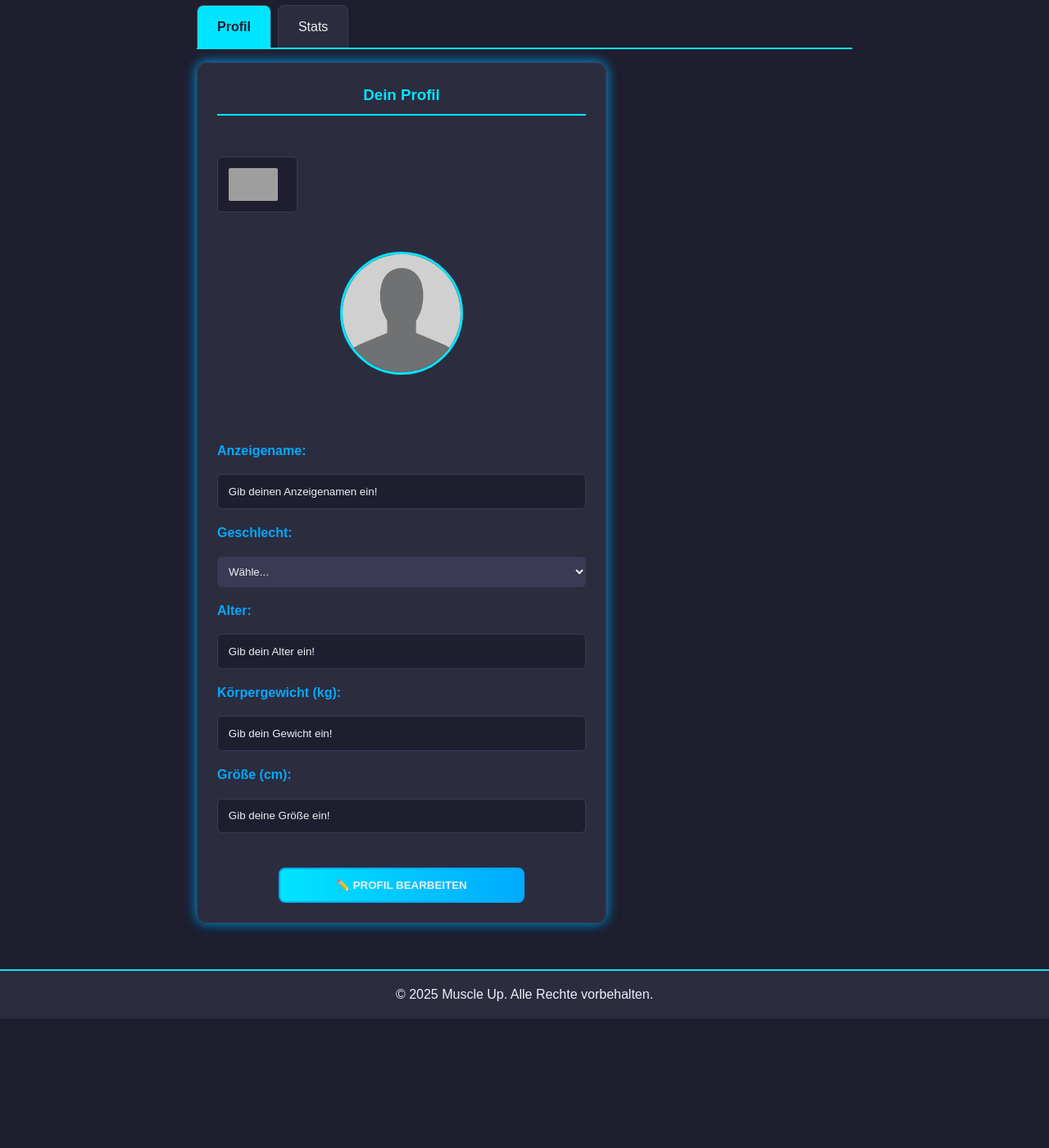
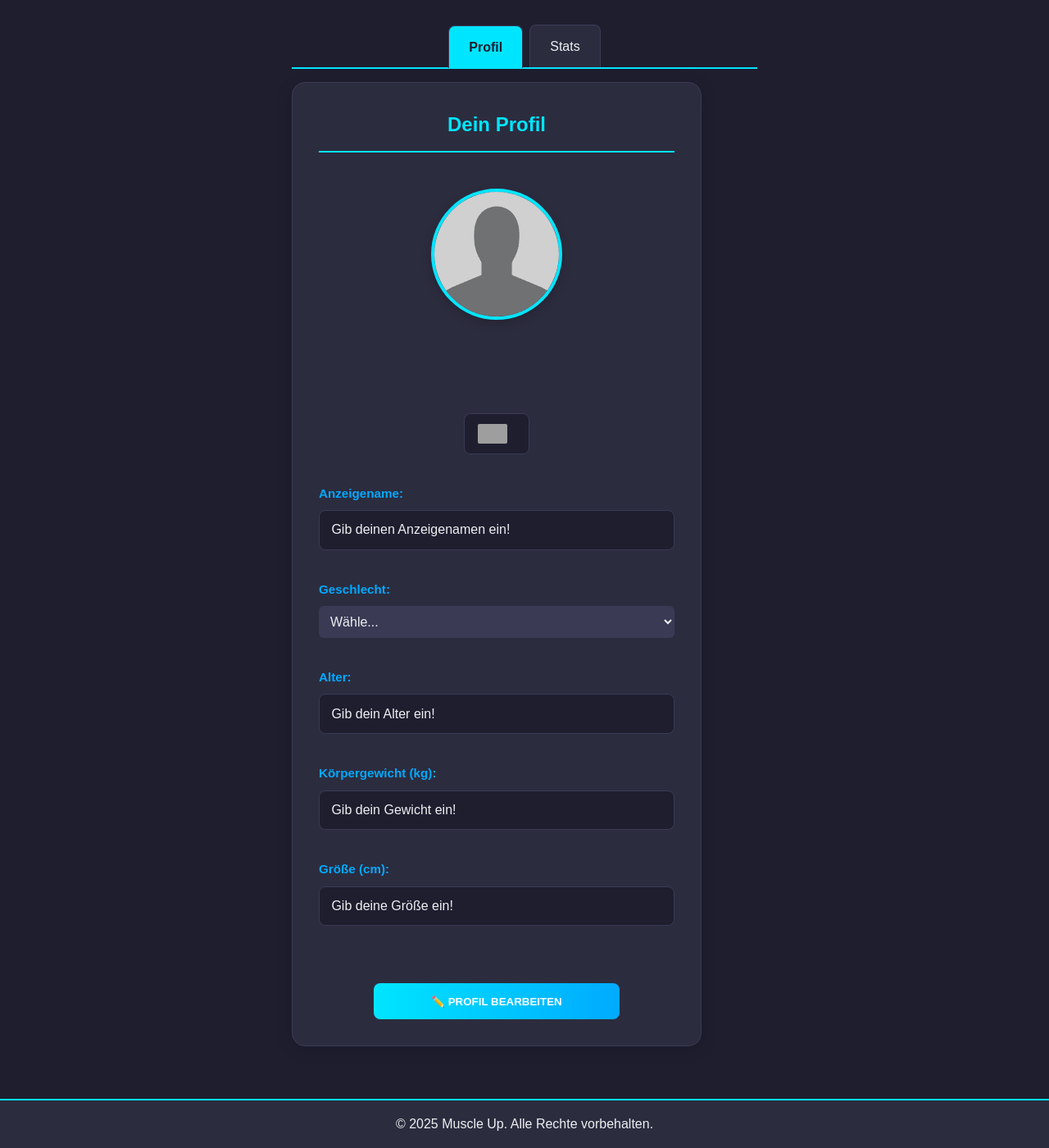
Before and after one commit to TendouToru/Muscle-UP, a Flask app: template Muscle Up/templates/profile.html in a window 1280 px wide. Shown: the part 302-1702 px from the top of the page at 82% size. Before the commit the page ends 1544 px from the top, so only its background shows below. Run offline with Flask 3, Linux system fonts and the light colour scheme; the template is opened without the code that fills it, so the values that code supplies are empty; grey boxes are pictures that could not be loaded.

Commit message:
neuer style

```diff
--- a/Muscle Up/templates/profile.html
+++ b/Muscle Up/templates/profile.html
@@ -12,6 +12,7 @@
             display: flex;
             margin-bottom: 1rem;
             border-bottom: 2px solid var(--primary);
+            justify-content: center;
         }
 
         .tab {
@@ -21,15 +22,16 @@
             border: 1px solid var(--accent-dark);
             border-bottom: none;
             border-radius: 8px 8px 0 0;
-            margin-right: 0.5rem;
+            margin: 0 0.25rem;
             transition: all 0.3s;
-            justify-content: center;
+            font-weight: 500;
         }
 
         .tab.active {
             background-color: var(--primary);
             color: var(--background);
             font-weight: bold;
+            transform: translateY(1px);
         }
 
         .tab-content {
@@ -42,133 +44,210 @@
 
         .profile-container {
             width: 100%;
-            max-width: 800px;
+            max-width: 600px;
             margin: 0 auto;
+            padding: 0 1rem;
         }
 
         .profile-card, .stats-card {
             background-color: var(--card-bg);
-            padding: 1.5rem;
-            border-radius: 12px;
-            box-shadow: 0 0 15px var(--secondary), 0 4px 15px rgba(0,0,0,0.5);
+            padding: 2rem;
+            border-radius: 16px;
+            box-shadow: 0 4px 20px rgba(0,0,0,0.15);
             border: 1px solid var(--accent-dark);
-            margin-bottom: 1.5rem;
+            margin-bottom: 2rem;
         }
 
         .profile-card h3, .stats-card h3 {
             color: var(--primary);
             text-align: center;
-            margin-bottom: 1.5rem;
+            margin: 0 0 1.5rem 0;
+            padding-bottom: 0.75rem;
             border-bottom: 2px solid var(--primary);
-            padding-bottom: 0.5rem;
+            font-size: 1.5rem;
         }
 
         .form-profile {
             display: flex;
             flex-direction: column;
-            gap: 1rem;
+            gap: 1.25rem;
+        }
+
+        .form-group {
+            display: flex;
+            flex-direction: column;
+            gap: 0.5rem;
         }
 
         .form-profile label {
-            font-weight: bold;
+            font-weight: 600;
             color: var(--secondary);
+            font-size: 0.95rem;
         }
 
         .form-profile input, .form-profile select {
-            padding: 0.8rem;
-            border-radius: 6px;
+            padding: 0.9rem;
+            border-radius: 8px;
             border: 1px solid var(--accent-dark);
             background-color: var(--background);
             color: var(--text);
+            font-size: 1rem;
+            transition: border-color 0.3s, box-shadow 0.3s;
+        }
+
+        .form-profile input:focus, .form-profile select:focus {
+            outline: none;
+            border-color: var(--primary);
+            box-shadow: 0 0 0 3px rgba(76, 175, 80, 0.2);
         }
 
         .profile-pic-container {
             display: flex;
             flex-direction: column;
             align-items: center;
-            margin-bottom: 1rem;
+            margin-bottom: 1.5rem;
         }
 
         .profile-pic-container img.pfp {
-            width: 150px;
-            height: 150px;
+            width: 160px;
+            height: 160px;
             border-radius: 50%;
             object-fit: cover;
-            border: 3px solid var(--primary);
-            margin-bottom: 1rem;
+            border: 4px solid var(--primary);
+            margin-bottom: 1.25rem;
+            box-shadow: 0 4px 12px rgba(0,0,0,0.2);
         }
 
         .form-buttons {
             display: flex;
             gap: 1rem;
             justify-content: center;
-            margin-top: 1rem;
+            margin-top: 1.5rem;
+        }
+
+        .button {
+            padding: 0.9rem 1.5rem;
+            border-radius: 8px;
+            border: none;
+            font-weight: 600;
+            cursor: pointer;
+            transition: all 0.3s;
+        }
+
+        #editBtn {
+            background-color: var(--primary);
+            color: white;
+        }
+
+        #editBtn:hover {
+            background-color: var(--secondary);
+            transform: translateY(-2px);
+        }
+
+        #saveBtn {
+            background-color: #4caf50;
+            color: white;
+        }
+
+        #saveBtn:hover {
+            background-color: #3d8b40;
+            transform: translateY(-2px);
+        }
+
+        #uploadBtn {
+            background-color: #2196F3;
+            color: white;
+            margin-top: 0.5rem;
+            padding: 0.7rem 1.2rem;
+        }
+
+        #uploadBtn:hover {
+            background-color: #0b7dda;
         }
 
         .xp-bar {
             width: 100%;
-            height: 20px;
+            height: 22px;
             background-color: var(--background);
-            border-radius: 10px;
+            border-radius: 11px;
             overflow: hidden;
-            margin: 0.5rem 0;
+            margin: 0.75rem 0;
+            box-shadow: inset 0 1px 3px rgba(0,0,0,0.2);
         }
 
         .xp-fill {
             height: 100%;
-            background-color: var(--primary);
+            background: linear-gradient(90deg, var(--primary), var(--secondary));
             transition: width 0.5s ease;
+            border-radius: 11px;
         }
 
         .attributes {
             display: flex;
             flex-direction: column;
-            gap: 0.5rem;
-            margin-top: 1rem;
+            gap: 0.75rem;
+            margin-top: 1.5rem;
         }
 
         .attr {
             display: flex;
             justify-content: space-between;
-            padding: 0.5rem;
-            background-color: rgba(0, 0, 0, 0.1);
-            border-radius: 6px;
+            padding: 0.75rem;
+            background-color: rgba(0, 0, 0, 0.08);
+            border-radius: 8px;
+            font-size: 1.05rem;
+        }
+
+        .attr span {
+            font-weight: 600;
         }
 
         .flag-dropdown {
             position: relative;
             margin-bottom: 1rem;
+            display: flex;
+            justify-content: center;
         }
 
         .flag-btn {
             display: flex;
             align-items: center;
-            gap: 0.5rem;
-            padding: 0.8rem;
+            gap: 0.75rem;
+            padding: 0.75rem 1rem;
             background-color: var(--background);
             border: 1px solid var(--accent-dark);
-            border-radius: 6px;
+            border-radius: 8px;
             cursor: pointer;
+            transition: all 0.3s;
+        }
+
+        .flag-btn:hover, .flag-btn.active {
+            border-color: var(--primary);
+            box-shadow: 0 0 0 2px rgba(76, 175, 80, 0.2);
         }
 
         .flag-btn img {
-            width: 60px;
-            height: 40px;
+            width: 36px;
+            height: 24px;
             object-fit: cover;
+            border-radius: 2px;
         }
 
         .flag-menu {
             position: absolute;
             top: 100%;
-            left: 0;
-            width: 100%;
+            left: 50%;
+            transform: translateX(-50%);
+            width: 200px;
             background-color: var(--card-bg);
             border: 1px solid var(--accent-dark);
-            border-radius: 6px;
-            max-height: 200px;
+            border-radius: 8px;
+            max-height: 250px;
             overflow-y: auto;
             display: none;
             z-index: 1000;
+            box-shadow: 0 4px 15px rgba(0,0,0,0.15);
+            margin-top: 0.5rem;
         }
 
         .flag-menu.show {
@@ -178,9 +257,10 @@
         .flag-menu div {
             display: flex;
             align-items: center;
-            gap: 0.5rem;
-            padding: 0.5rem;
+            gap: 0.75rem;
+            padding: 0.75rem;
             cursor: pointer;
+            transition: background-color 0.2s;
         }
 
         .flag-menu div:hover {
@@ -191,12 +271,63 @@
             width: 30px;
             height: 20px;
             object-fit: cover;
+            border-radius: 2px;
         }
 
         .upload-message {
             text-align: center;
-            margin: 0.5rem 0;
-            font-weight: bold;
+            margin: 0.75rem 0;
+            font-weight: 600;
+            padding: 0.5rem;
+            border-radius: 6px;
+        }
+
+        .stats-content {
+            text-align: center;
+        }
+
+        .stats-content p {
+            margin: 0.75rem 0;
+            font-size: 1.1rem;
+        }
+
+        .stats-content strong {
+            color: var(--primary);
+        }
+
+        .stats-card img.pfp {
+            width: 120px;
+            height: 120px;
+            border-radius: 50%;
+            object-fit: cover;
+            margin: 0 auto 1.5rem;
+            display: block;
+            border: 3px solid var(--primary);
+            box-shadow: 0 4px 10px rgba(0,0,0,0.15);
+        }
+
+        @media (max-width: 768px) {
+            .profile-container {
+                padding: 0 0.5rem;
+            }
+
+            .profile-card, .stats-card {
+                padding: 1.5rem;
+            }
+
+            .profile-pic-container img.pfp {
+                width: 140px;
+                height: 140px;
+            }
+
+            .form-buttons {
+                flex-direction: column;
+            }
+
+            .tab {
+                padding: 0.7rem 1.2rem;
+                font-size: 0.9rem;
+            }
         }
     </style>
 </head>
@@ -250,7 +381,7 @@
         </header>
 
         <main class="content">
-            <h2>Willkommen, {{ profile.name or '' }}!</h2>
+            <h2 style="text-align: center; margin-bottom: 1.5rem;">Willkommen, {{ profile.name or '' }}!</h2>
 
             <div class="profile-container">
 
@@ -266,7 +397,16 @@
                         <form method="post" class="form-profile" id="profileForm" enctype="multipart/form-data">
                             <h3>Dein Profil</h3>
 
-                            <div class="form-group">
+                            <div class="profile-pic-container">
+                                <img id="profile-pic-display" src="{{ current_user_profile.profile_pic_url if current_user_profile else url_for('static', filename='profile_pics/default.png') }}"
+            alt="Profilbild" class="pfp"
+            onerror="this.src='{{ url_for('static', filename='profile_pics/default.png') }}'">
+
+                                <input type="file" id="profile_pic" name="profile_pic" accept="image/*" style="display: none;">
+                                <button type="button" class="button" id="uploadBtn" style="display: none;">Profilbild hochladen</button>
+                                <div id="upload-message" class="upload-message"></div>
+                            </div>
+
                             <div class="flag-dropdown" id="flagDropdown">
                                 <button class="flag-btn" id="selectedFlag" type="button">
                                     <img src="https://flagcdn.com/w40/{{ profile.region or 'de' }}.png"
@@ -286,37 +426,36 @@
                                     <div data-value="ir"><img src="https://flagcdn.com/w40/ir.png" alt="Iran"> Iran</div>
                                 </div>
                             </div>
+
+                            <div class="form-group">
+                                <label for="username">Anzeigename:</label>
+                                <input type="text" id="username" placeholder="Gib deinen Anzeigenamen ein!" name="username" value="{{ profile.name or '' }}" disabled>
                             </div>
 
-                            <div class="profile-pic-container">
-                                <img id="profile-pic-display" src="{{ current_user_profile.profile_pic_url if current_user_profile else url_for('static', filename='profile_pics/default.png') }}"
-            alt="Profilbild" class="pfp"
-            onerror="this.src='{{ url_for('static', filename='profile_pics/default.png') }}'">
-
-                                <input type="file" id="profile_pic" name="profile_pic" accept="image/*" style="display: none;">
-                                <button type="button" class="button" id="uploadBtn" style="display: none;">Profilbild hochladen</button>
-                            </div>
-                            <div id="upload-message" class="upload-message"></div>
-
-                            <label>Anzeigename:</label>
-                            <input type="text" placeholder="Gib deinen Anzeigenamen ein!" name="username" value="{{ profile.name or '' }}" disabled>
-
-                            <label>Geschlecht:</label>
+                            <div class="form-group">
+                                <label for="gender">Geschlecht:</label>
                                 <select name="gender" id="gender" disabled>
                                     <option value="">Wähle...</option>
                                     <option value="male" {% if profile and profile.gender == "male" %}selected{% endif %}>Männlich</option>
                                     <option value="female" {% if profile and profile.gender == "female" %}selected{% endif %}>Weiblich</option>
                                     <option value="divers" {% if profile and profile.gender == "divers" %}selected{% endif %}>Divers</option>
                                 </select>
+                            </div>
 
-                            <label>Alter:</label>
-                            <input type="number" placeholder="Gib dein Alter ein!" name="age" value="{{ profile.age }}" disabled>
+                            <div class="form-group">
+                                <label for="age">Alter:</label>
+                                <input type="number" id="age" placeholder="Gib dein Alter ein!" name="age" value="{{ profile.age }}" disabled>
+                            </div>
 
-                            <label>Körpergewicht (kg):</label>
-                            <input type="number" placeholder="Gib dein Gewicht ein!" step="0.1" name="bodyweight" value="{{ profile.bodyweight or '' }}" disabled>
+                            <div class="form-group">
+                                <label for="bodyweight">Körpergewicht (kg):</label>
+                                <input type="number" id="bodyweight" placeholder="Gib dein Gewicht ein!" step="0.1" name="bodyweight" value="{{ profile.bodyweight or '' }}" disabled>
+                            </div>
 
-                            <label>Größe (cm):</label>
-                            <input type="number" placeholder="Gib deine Größe ein!" name="height" value="{{ profile.height or '' }}" disabled>
+                            <div class="form-group">
+                                <label for="height">Größe (cm):</label>
+                                <input type="number" id="height" placeholder="Gib deine Größe ein!" name="height" value="{{ profile.height or '' }}" disabled>
+                            </div>
 
                             <div class="form-buttons">
                                 <button type="button" class="button" id="editBtn">✏️ Profil bearbeiten</button>
@@ -330,6 +469,8 @@
                 <div class="tab-content" id="stats-tab">
                     <section class="stats-card">
                         <h3>Meine Stats</h3>
+
+                        <div class="stats-content">
                             <img src="{{ url_for('static', filename='ranks/' ~ rank ~ '.jpg') }}" alt="Rang" class="pfp">
                             <p>Level: <strong>{{ level }}</strong> | Rang: <strong>{{ rank_name }}</strong></p>
                             <p>XP: <strong>{{ xp_remaining }}</strong> / <strong>{{ xp_for_next }}</strong></p>
@@ -351,6 +492,7 @@
                                 <div class="attr"><span>💪 Stärke:</span> {{ kraft }}</div>
                                 <div class="attr"><span>🏃 Ausdauer:</span> {{ stats.attr_endurance if stats else 0 }}</div>
                                 <div class="attr"><span>🧠 Spiel-Intelligenz:</span> {{ stats.attr_intelligence if stats else 0 }}</div>
+                            </div>
                         </div>
                     </section>
                 </div>
@@ -404,7 +546,6 @@
             if (enabled) {
                 selectedFlag.disabled = false;
                 selectedFlag.classList.add('active');
-                selectedFlag.style.boxShadow = '0 0 5px gold';
             } else {
                 selectedFlag.disabled = true;
                 selectedFlag.classList.remove('active');
```
Lines whose indentation alone changed are shown as unchanged.
